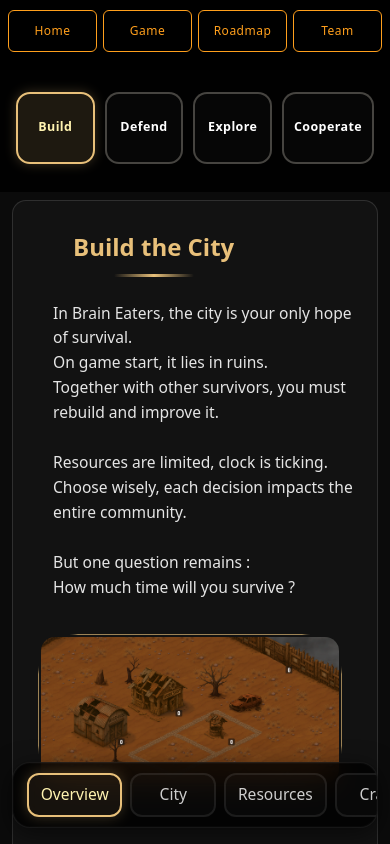
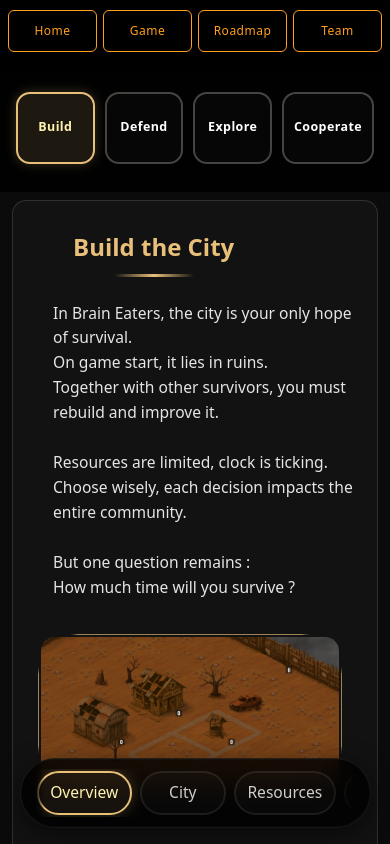
Before and after one commit to Serobi/braineaters.io, a Next.js app: page /game in a window 390 px wide. Both pictures are taken after a click on the element "Build". Shown: the part 284-1128 px from the top of the page. Built offline with nearby package versions, Linux system fonts and the light colour scheme.

Commit message:
Update submenu done

```diff
--- a/app/game/page.js
+++ b/app/game/page.js
@@ -665,6 +665,7 @@
       )}
       {isMobile && activePillar === "build" && (
         <aside className={`${styles.subMenu} ${styles.subMenuMobile}`}>
+          <div className={styles.subMenuInner}>
             {["overview", "city", "resources", "craft", "customisation"].map((tab) => (
               <button
                 key={tab}
@@ -675,10 +676,12 @@
                 {tab.charAt(0).toUpperCase() + tab.slice(1)}
               </button>
             ))}
+          </div>
         </aside>
       )}
       {isMobile && activePillar === "explore" && (
         <aside className={`${styles.subMenu} ${styles.subMenuMobile}`}>
+          <div className={styles.subMenuInner}>
             {["overview", "world", "loot", "exploration", "combat", "Procedural World"].map((tab) => (
               <button
                 key={tab}
@@ -690,6 +693,7 @@
                 {tab.charAt(0).toUpperCase() + tab.slice(1)}
               </button>
             ))}
+          </div>
         </aside>
       )}
 
--- a/app/styles/game.module.css
+++ b/app/styles/game.module.css
@@ -552,35 +552,58 @@
 
     .subMenu {
       position: sticky;
-      bottom: 16px;                 /* breathing room from screen edge */
+      bottom: 16px;
       z-index: 40;
 
-      margin: 0 auto;               /* center it */
-      width: fit-content;
-      max-width: calc(100% - 24px);
-
-      display: flex;
-      flex-direction: row;
-      gap: 8px;
-
+      margin: 0 auto;
+      max-width: calc(100% - 10%);
       padding: 10px 14px;
-
-      overflow-x: auto;
-      overflow-y: hidden;
 
       background: rgba(0, 0, 0, 0.82);
       backdrop-filter: blur(14px);
       -webkit-backdrop-filter: blur(14px);
 
-      border-radius: 18px;          /* 👈 key */
+      border-radius: 40px;
       border: 1px solid rgba(255,255,255,0.08);
-
       box-shadow:
         0 6px 24px rgba(0,0,0,0.55),
         inset 0 0 0 1px rgba(255,255,255,0.02);
 
+      overflow: hidden;
+
+    }
+    .subMenuInner {
+      display: flex;
+      gap: 8px;
+
+      overflow-x: auto;
+      overflow-y: hidden;
+
+      padding: 2px;
+
       scrollbar-width: none;
+
+      -webkit-mask-image: linear-gradient(
+        to right,
+        transparent 0%,
+        black 3%,
+        black 92%,
+        transparent 100%
+      );
+
+      mask-image: linear-gradient(
+        to right,
+        transparent 0%,
+        black 3%,
+        black 92%,
+        transparent 100%
+      );
     }
+
+    .subMenuInner::-webkit-scrollbar {
+      display: none;
+    }
+
 
     .subMenu::-webkit-scrollbar {
       display: none;
@@ -595,6 +618,10 @@
       text-align: center;
       white-space: nowrap;
       font-size: clamp(0.7rem, 4vw, 1.1rem);
+      transition:
+      background 0.2s ease,
+      border-color 0.2s ease;
+      border-radius: 30px;
     }
 
     .subMenuItem:hover {
```
Lines whose indentation alone changed are shown as unchanged.
